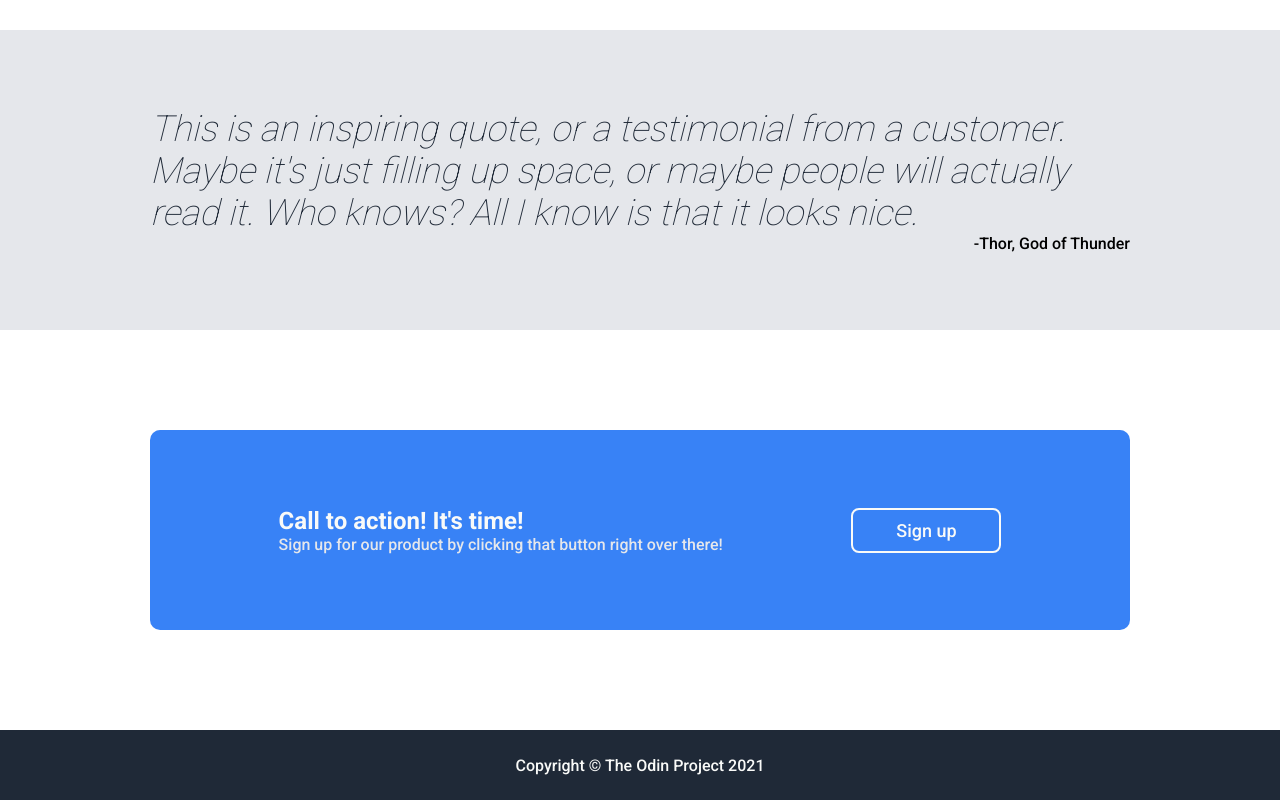
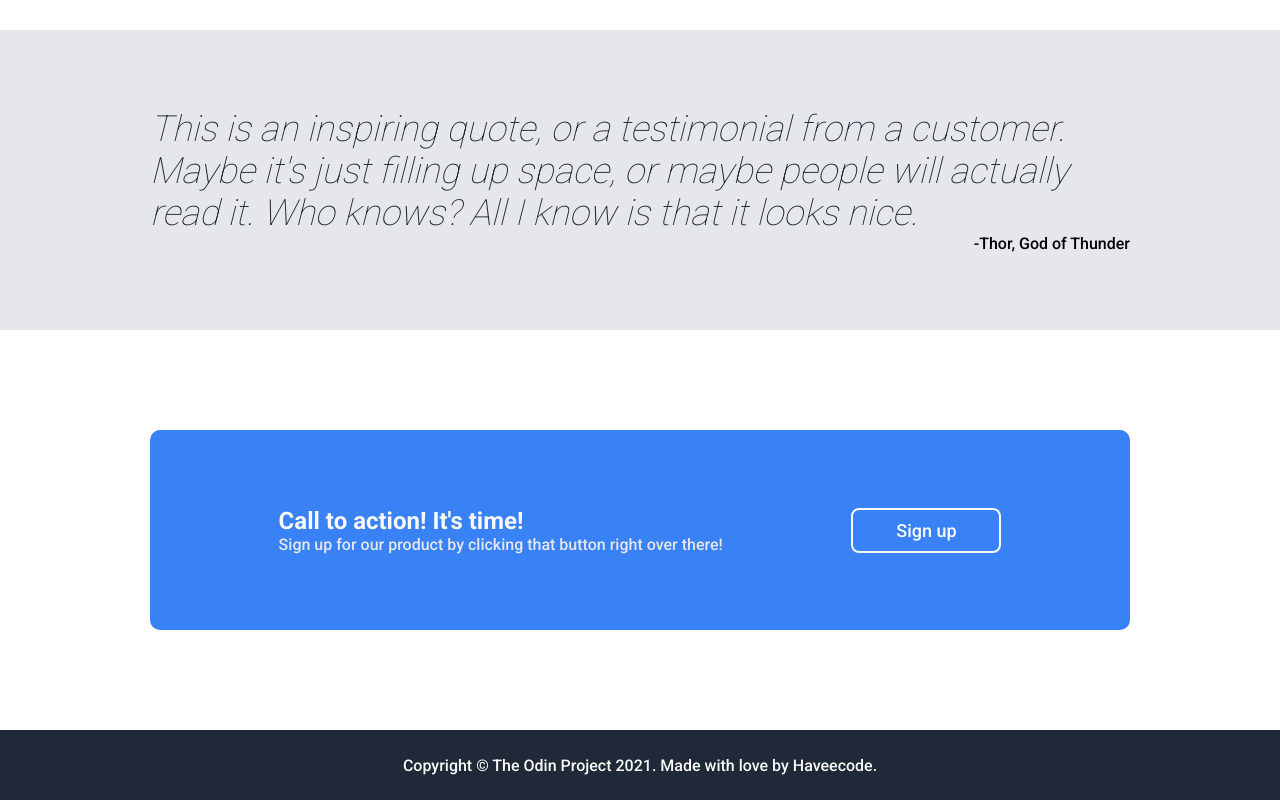
Before and after one commit to haveecode/odin-landing-page, a plain HTML site: page index.html in a window 1280 px wide. Shown: the part 840-1640 px from the top of the page. Drawn offline with Linux system fonts and the light colour scheme.

Commit message:
modify the footer

```diff
--- a/index.html
+++ b/index.html
@@ -58,6 +58,6 @@
         </div>
         <button>Sign up</button>
     </section>
-    <footer>Copyright © The Odin Project 2021</footer>
+    <footer>Copyright © The Odin Project 2021. Made with love by Haveecode.</footer>
 </body>
 </html>
```
